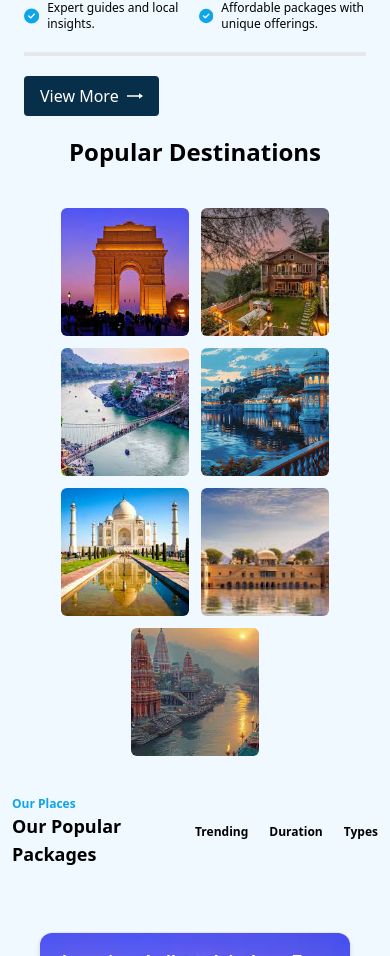
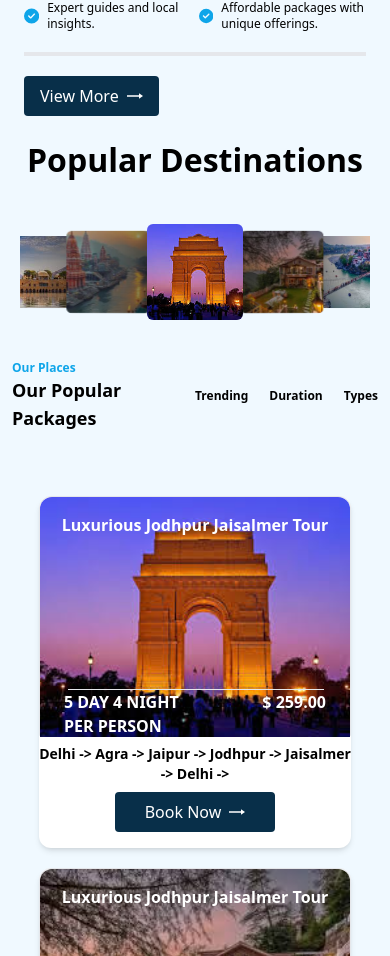
Before and after one commit to Bhavani-Bojedla/Travel, a React (Vite) app: page / in a window 390 px wide. Shown: the part 1492-2448 px from the top of the page. Built offline with nearby package versions, Linux system fonts and the light colour scheme.

Commit message:
your message

```diff
--- a/src/Components/Page 3/Destinations.jsx
+++ b/src/Components/Page 3/Destinations.jsx
@@ -1,3 +1,93 @@
+// import React from "react";
+// import { Swiper, SwiperSlide } from "swiper/react";
+// import "swiper/css";
+// import "swiper/css/effect-coverflow";
+// import "swiper/css/navigation";
+
+// import { EffectCoverflow, Navigation } from "swiper/modules";
+
+// import slide_image_1 from "../../assets/Images/image-1.jpeg";
+// import slide_image_2 from "../../assets/Images/image-2.jpeg";
+// import slide_image_3 from "../../assets/Images/image-3.jpeg";
+// import slide_image_4 from "../../assets/Images/image-4.jpeg";
+// import slide_image_5 from "../../assets/Images/image-5.jpeg";
+// import slide_image_6 from "../../assets/Images/image-6.jpeg";
+// import slide_image_7 from "../../assets/Images/image-7.jpeg";
+
+// export default function Destinations() {
+//   return (
+//     <>
+//     <h1 className="pb-5 mx-auto text-2xl font-bold text-center bg-sky-50 lg:hidden md:hidden">
+//           Popular Destinations
+//         </h1>
+//       <div className="flex flex-wrap items-center justify-center gap-3 pt-5 lg:hidden md:hidden bg-sky-50">
+
+//         {[
+//           slide_image_1,
+//           slide_image_2,
+//           slide_image_3,
+//           slide_image_4,
+//           slide_image_5,
+//           slide_image_6,
+//           slide_image_7,
+//         ].map((image, index) => (
+//           <div key={index} className="">
+//             <img
+//               src={image}
+//               alt={`slide_image_${index}`}
+//               className="object-cover w-32 h-32 rounded-md"
+//             />
+//           </div>
+//         ))}
+//       </div>
+
+//       <div className="relative w-full lg:mx-auto md:px-10 lg:py-28 md:py-12 bg-sky-50 phone:hidden lg:block md:block">
+//         <h1 className="text-3xl font-bold text-center md:mb-10 lg:mb-12">
+//           Popular Destinations
+//         </h1>
+//         <div className="max-w-screen-lg mx-auto">
+//           <Swiper
+//             effect={"coverflow"}
+//             grabCursor={true}
+//             centeredSlides={true}
+//             loop={true}
+//             slidesPerView={"auto"}
+//             coverflowEffect={{
+//               rotate: 0,
+//               stretch: -9,
+//               depth: 100,
+//               modifier: 2,
+//             }}
+//             modules={[EffectCoverflow, Navigation]}
+//             className="swiper-container"
+//           >
+//             {[
+//               slide_image_1,
+//               slide_image_2,
+//               slide_image_3,
+//               slide_image_4,
+//               slide_image_5,
+//               slide_image_6,
+//               slide_image_7,
+//             ].map((image, index) => (
+//               <SwiperSlide
+//                 key={index}
+//                 className="lg:w-60 md:w-56 md:h-60 lg:h-80"
+//               >
+//                 <img
+//                   src={image}
+//                   alt={`slide_image_${index}`}
+//                   className="object-cover rounded-md lg:w-60 md:w-56 md:h-60 lg:h-80"
+//                 />
+//               </SwiperSlide>
+//             ))}
+//           </Swiper>
+//         </div>
+//       </div>
+//     </>
+//   );
+// }
+
 import React from "react";
 import { Swiper, SwiperSlide } from "swiper/react";
 import "swiper/css";
@@ -17,32 +107,9 @@ import slide_image_7 from "../../assets/Images/image-7.jpeg";
 export default function Destinations() {
   return (
     <>
-    <h1 className="pb-5 mx-auto text-2xl font-bold text-center bg-sky-50 lg:hidden md:hidden">
-          Popular Destinations
-        </h1>
-      <div className="flex flex-wrap items-center justify-center gap-3 pt-5 lg:hidden md:hidden bg-sky-50">
 
-        {[
-          slide_image_1,
-          slide_image_2,
-          slide_image_3,
-          slide_image_4,
-          slide_image_5,
-          slide_image_6,
-          slide_image_7,
-        ].map((image, index) => (
-          <div key={index} className="">
-            <img
-              src={image}
-              alt={`slide_image_${index}`}
-              className="object-cover w-32 h-32 rounded-md"
-            />
-          </div>
-        ))}
-      </div>
-
-      <div className="relative w-full lg:mx-auto md:px-10 lg:py-28 md:py-12 bg-sky-50 phone:hidden lg:block md:block">
-        <h1 className="text-3xl font-bold text-center md:mb-10 lg:mb-12">
+      <div className="relative w-full lg:mx-auto md:px-10 lg:py-28 md:py-12 phone:px-5 bg-sky-50 ">
+        <h1 className="text-3xl font-bold text-center md:mb-10 lg:mb-12 phone:pb-10">
           Popular Destinations
         </h1>
         <div className="max-w-screen-lg mx-auto">
@@ -54,7 +121,7 @@ export default function Destinations() {
             slidesPerView={"auto"}
             coverflowEffect={{
               rotate: 0,
-              stretch: -9,
+              stretch: -3,
               depth: 100,
               modifier: 2,
             }}
@@ -72,12 +139,12 @@ export default function Destinations() {
             ].map((image, index) => (
               <SwiperSlide
                 key={index}
-                className="lg:w-60 md:w-56 md:h-60 lg:h-80"
+                className="lg:w-60 md:w-56 md:h-60 lg:h-80 phone:w-24 phone:h-24"
               >
                 <img
                   src={image}
                   alt={`slide_image_${index}`}
-                  className="object-cover rounded-md lg:w-60 md:w-56 md:h-60 lg:h-80"
+                  className="object-cover rounded-md lg:w-60 phone:w-24 phone:h-24 md:w-56 md:h-60 lg:h-80"
                 />
               </SwiperSlide>
             ))}
```
